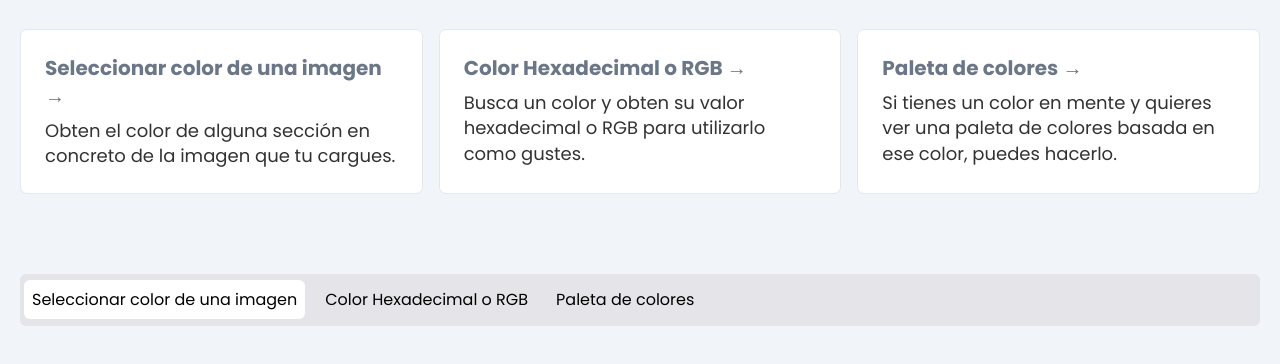
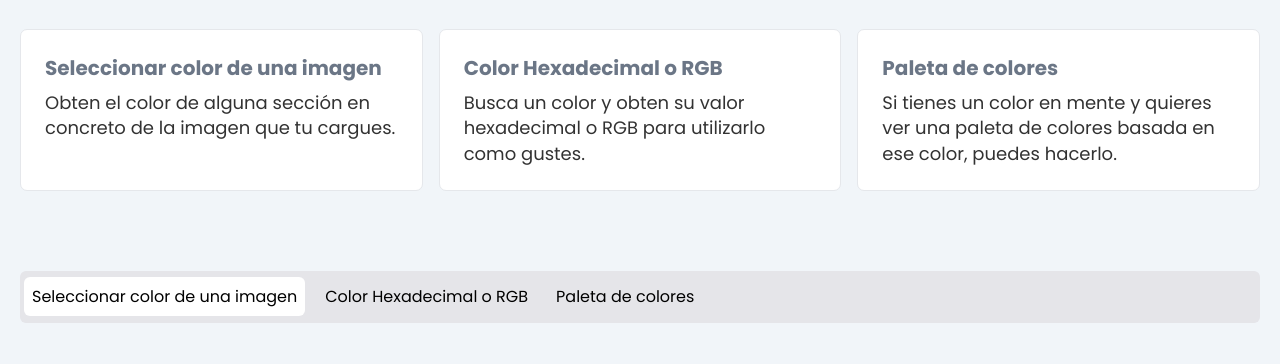
Before and after one commit to rgdev12/what-is-this-color, an Astro site: page / in a window 1280 px wide. Shown: the part 242-606 px from the top of the page. Built offline with nearby package versions, Linux system fonts and the light colour scheme; Astro itself is replaced by a stand-in of ours.

Commit message:
🍱 removing arrows of the cards

```diff
--- a/src/components/Card.astro
+++ b/src/components/Card.astro
@@ -11,7 +11,6 @@ const { title, description } = Astro.props;
 	<div>
 		<h2 class="font-bold text-slate-600">
 			{title}
-			<span>&rarr;</span>
 		</h2>
 		<p>
 			{description}
```
